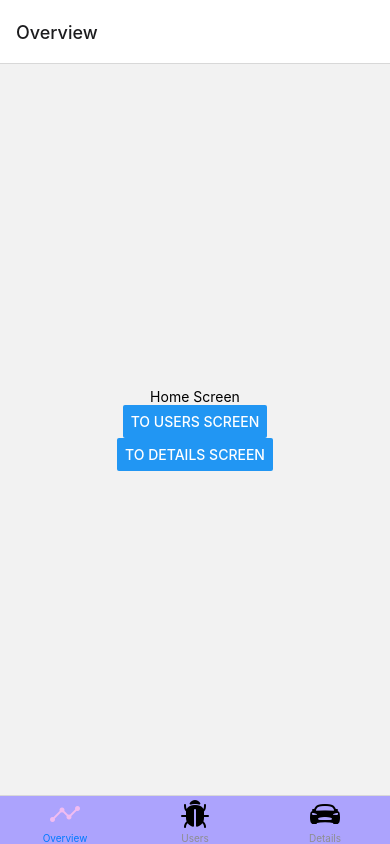
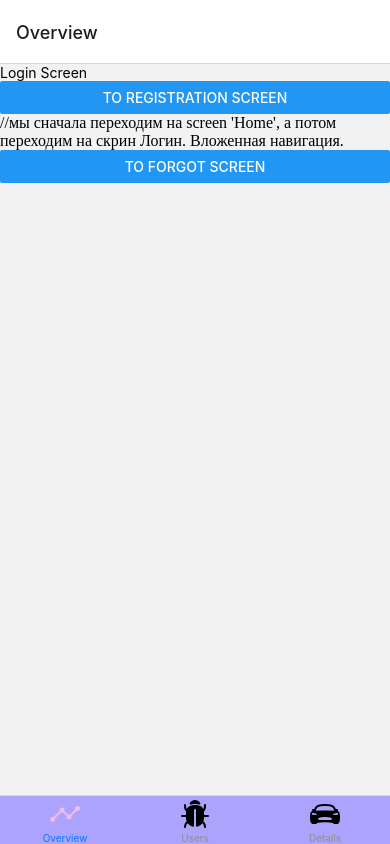
Before and after one commit to IvanFestina/react-native-test-navigation, a React Native app: screen / in a window 390 px wide. Built offline with nearby package versions, Linux system fonts and the light colour scheme.

Commit message:
building simple navigation

```diff
--- a/src/screens/Home/Home.tsx
+++ b/src/screens/Home/Home.tsx
@@ -1,15 +1,56 @@
 import {Button, Text, View} from "react-native";
-import {useAppNavigation} from "../types";
+import {RootType, useAppNavigation} from "../types";
+import {createNativeStackNavigator} from "@react-navigation/native-stack";
+
+const Stack = createNativeStackNavigator<RootType>();
+
+const LoginScreen = () => {
+    const navigation = useAppNavigation()
+    return (
+        <View>
+            <Text>Login Screen</Text>
+            <Button title={'To Registration screen'} onPress={() => navigation.navigate('Home', {screen: 'Registration'})}/>
+            //мы сначала переходим на screen 'Home', а потом переходим на скрин Логин. Вложенная навигация.
+            <Button title={'To Forgot screen'} onPress={() => navigation.navigate('Home', {screen: 'Forgot'})}/>
+        </View>
+    )
+}
+const RegistrationScreen = () => {
+    const navigation = useAppNavigation()
+    return (
+        <View>
+            <Text>Registration Screen</Text>
+            <Button title={'To Login screen'} onPress={() => navigation.navigate('Home', {screen: 'Login'})}/>
+        </View>
+    )
+}
+
+const ForgotScreen = () => {
+    const navigation = useAppNavigation()
+
+    return (
+        <View>
+            <Text>ForgotScreen</Text>
+            <Button title={'To Login screen'} onPress={() => navigation.navigate('Home', {screen: 'Login'})}/>
+        </View>
+    )
+}
+
 
 export function HomeScreen() {
-    const navigation = useAppNavigation()
+
     return (
-        <View style={{flex: 1, alignItems: 'center', justifyContent: 'center'}}>
-            <Text>Home Screen</Text>
-            <Button title={'To Users screen'} onPress={() => navigation.navigate('Users', {id: 1000, name: 'Sergey'})}>
-            </Button>
-            <Button title={'To Details screen'} onPress={() => navigation.navigate('Details')}>
-            </Button>
-        </View>
+        <Stack.Navigator screenOptions={{headerShown: false}}>
+            <Stack.Screen name={'Login'} component={LoginScreen}/>
+            <Stack.Screen name={'Registration'} component={RegistrationScreen}/>
+            <Stack.Screen name={'Forgot'} component={ForgotScreen}/>
+        </Stack.Navigator>
+        // <View style={{flex: 1, alignItems: 'center', justifyContent: 'center'}}>
+        //     <Text>Home Screen</Text>
+        //     <Button title={'To Users screen'} onPress={() => navigation.navigate('Users', {id: 1000, name: 'Sergey'})}>
+        //     </Button>
+        //     <Button title={'To Details screen'} onPress={() => navigation.navigate('Details')}>
+        //     </Button>
+        // </View>
     );
 }
--- a/src/screens/types.ts
+++ b/src/screens/types.ts
@@ -1,11 +1,23 @@
-import {NavigationProp, useNavigation} from "@react-navigation/native";
+import {NavigationProp, useNavigation, NavigatorScreenParams} from "@react-navigation/native";
 import {NativeStackScreenProps} from '@react-navigation/native-stack'
 
 export type RootStackParamList = {
-    Home: undefined;
+    Home: NavigatorScreenParams<RootType>;
+    //у нас есть родительский экран, который содержит в себе под экраны <RootType>
+    //чтобы прыгнуть в экран ребенка Login , мы сначала обращаемся к родителю, Home
+    // который содержит в себя Login, Registration, Forgot
+    // Home => Login
+    //             <Button title={'To Login screen'} onPress={() => navigation.navigate('Home', {screen: 'Login'})}/>
+    //если прыгать еще глубже ('Home', {screen: 'Login', params: {screen: 'Name'})
+
     Users: {id: number, name: string} | undefined;
     Details: undefined;
 };
+export type RootType = {
+    Login: undefined
+    Registration: undefined
+    Forgot: undefined
+}
 
 export type NavigationUseType = NavigationProp<RootStackParamList>
 
```
